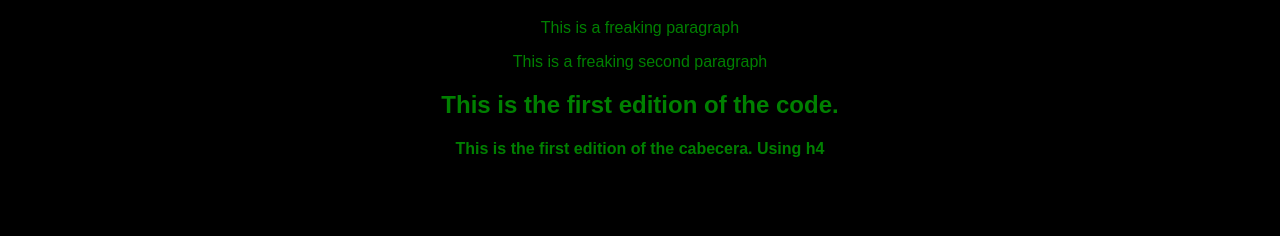
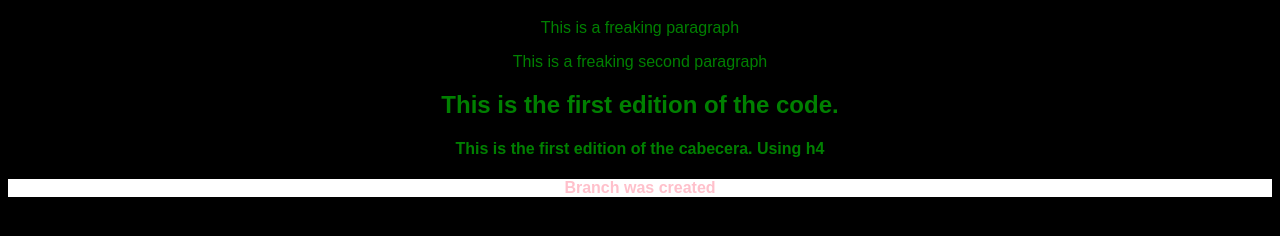
Before and after one commit to DiegoCM1/GitHubCourse, a plain HTML site: page laMierda.html in a window 1280 px wide. Shown: the part 88-324 px from the top of the page. Drawn offline with Linux system fonts and the light colour scheme.

Commit message:
First branch was just created

```diff
--- a/css/styles.css
+++ b/css/styles.css
@@ -4,3 +4,10 @@ body{
     color: green;
     background-color: black;
 }
+
+#newBranch{
+    text-align: center;
+    font-family: Arial, Helvetica, sans-serif;
+    color: pink;
+    background-color: white;
+}
--- a/laMierda.html
+++ b/laMierda.html
@@ -16,5 +16,9 @@
     <h2>This is the first edition of the code.</h2>
     <h4>This is the first edition of the cabecera. Using h4</h4>
 
+    <div id="newBranch">
+        <h4>Branch was created</h4>
+    </div>
+
 </body>
 </html>
```
